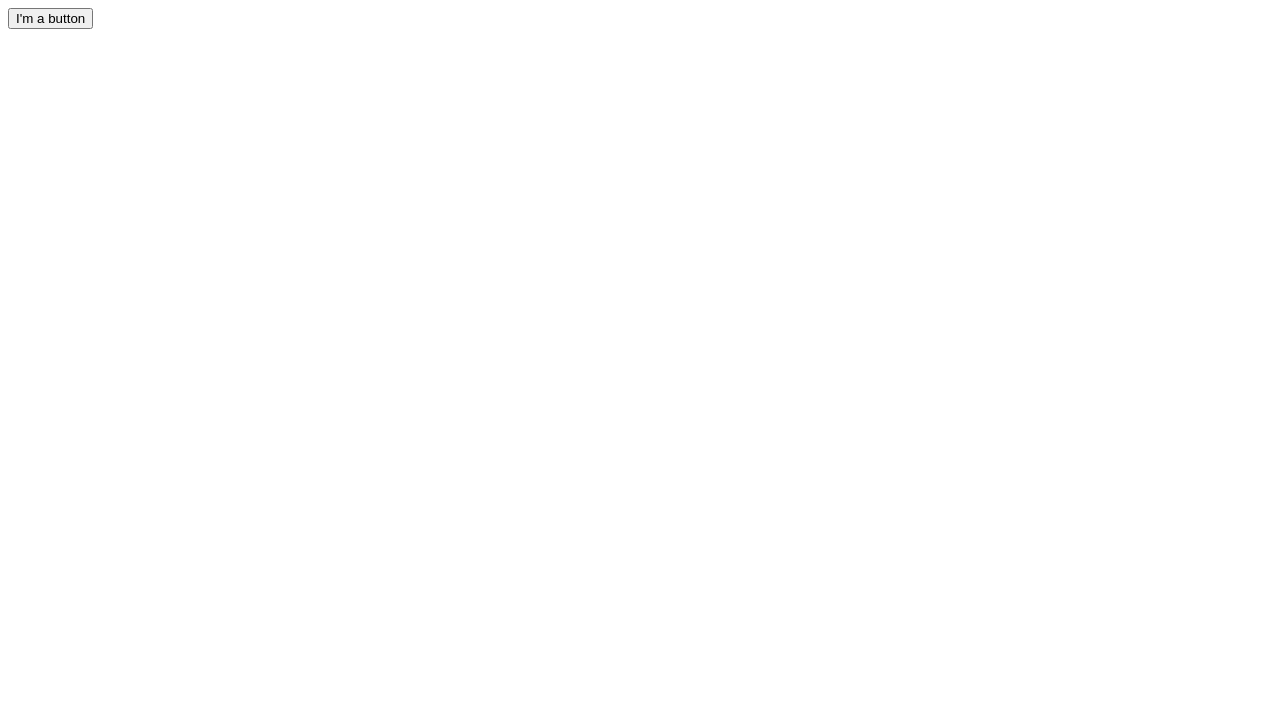
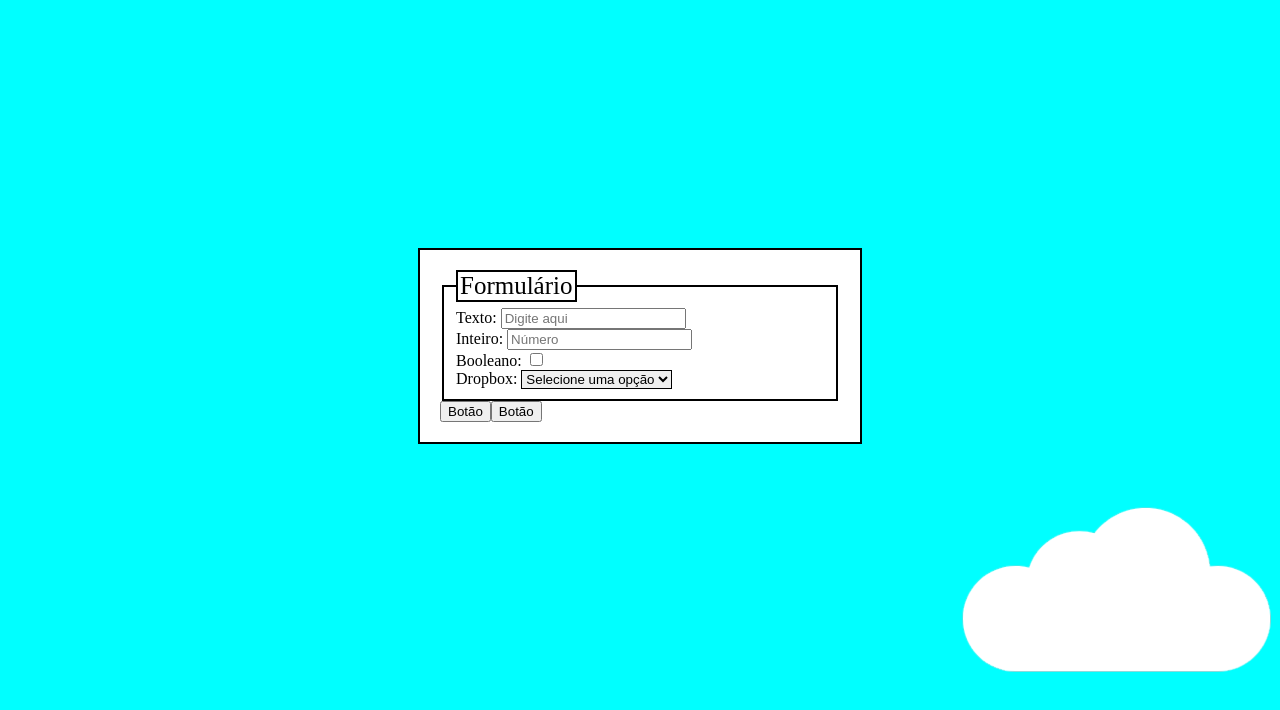
Before and after one commit to Boyuridod/sistema_doacao_yr_react, a React (Create React App) app: page / in a window 1280 px wide. Shown: the top 710 px of the page. Built offline with nearby package versions, Linux system fonts and the light colour scheme.

Commit message:
Formulário com botões indefinidos

```diff
--- /dev/null
+++ b/src/Screen/Formulario/Formulario.css
@@ -0,0 +1,44 @@
+body{
+
+    background-color: aqua;
+    overflow: hidden;            /*Proíbe o usuário de escrolar*/
+
+}
+
+Form{
+
+    border: 2px solid;            /* Adiciona uma borda sólida de 2 pixels na cor preta */
+    padding: 20px;                /* Adiciona um espaçamento interno de 20 pixels para melhorar a aparência */
+    max-width: 400px;             /* Define a largura máxima do formulário */
+    margin: 0 auto;               /* Define margens automáticas nos lados esquerdo e direito para centralizar horizontalmente */
+    margin-top: 30vh;             /* Adiciona um espaço superior para centralizar verticalmente */
+    background-color: white;    /* Deixa o formulário com fundo branco*/
+
+}
+
+fieldset{
+
+    border: 2px solid;
+
+}
+
+legend{
+
+    color: black;
+    border: 2px solid;
+    font-size: 25px;
+
+}
+
+label, select{
+
+    border-color: black;
+
+}
+
+img{
+
+    position: absolute;
+    right: 0;
+
+}
--- /dev/null
+++ b/src/Screen/Formulario/Formulario.tsx
@@ -0,0 +1,36 @@
+import React from "react";
+import "../Formulario/Formulario.css"
+
+function Formulario() {
+    return (
+        <body>
+            <form action="">
+                <fieldset>
+                    <legend>Formulário</legend>
+                    <label htmlFor="">Texto: </label>
+                    <input type="text" name="texto" id="texto" placeholder="Digite aqui" />
+                    <br />
+                    <label htmlFor="inteiro">Inteiro: </label>
+                    <input type="number" id="numero" placeholder="Número" step={1} />
+                    <br />
+                    <label htmlFor="booleano">Booleano: </label>
+                    <input type="checkbox" name="booleano" id="booleano" />
+                    <br />
+                    <label htmlFor="Dropbox">Dropbox: </label>
+                    <select name="Dropbox" id="Dropbox" defaultValue="">
+                        <option value="" hidden>Selecione uma opção</option>
+                        <option value="opcao1">Opção 1</option>
+                        <option value="opcao2">Opção 2</option>
+                        <option value="opcao3">Opção 3</option>
+                        <option value="opcao4">Opção 4</option>
+                    </select>
+                </fieldset>
+                <button>Botão</button>
+                <button>Botão</button>
+            </form>
+            <img src="/Images/Nuvem.png" alt="Nuvem" />
+        </body>
+    )
+}
+
+export default Formulario;
--- a/src/Screen/Inicial.tsx
+++ /dev/null
@@ -1,13 +0,0 @@
-import React from 'react';
-import MyButton from '../Components/Button';
-// import 'inicial.css';
-
-function Inicial() {
-  return (
-    <div>
-      <MyButton />
-    </div>
-  );
-}
-
-export default Inicial;
--- /dev/null
+++ b/src/Screen/Inicial/Inicial.tsx
@@ -0,0 +1,13 @@
+import React from 'react';
+import MyButton from '../../Components/Button/Button.tsx';
+// import 'inicial.css';
+
+function Inicial() {
+  return (
+    <div>
+      <MyButton />
+    </div>
+  );
+}
+
+export default Inicial;
--- a/src/index.tsx
+++ b/src/index.tsx
@@ -1,10 +1,12 @@
 import React from 'react';
 import ReactDOM from 'react-dom';
-import Inicial from './Screen/Inicial';
+// import Inicial from './Screen/Inicial/Inicial.tsx';
+import Formulario from './Screen/Formulario/Formulario.tsx';
 
 ReactDOM.render(
   <React.StrictMode>
-    <Inicial />
+    {/* <Inicial /> */}
+    <Formulario />
   </React.StrictMode>,
   document.getElementById('root')
 );
```
Also changed, not shown: public/Images/Nuvem.png (added), src/Components/Button/Button.tsx (renamed from src/Components/Button.tsx), 1 other file (tests, documents, lock files or other folders).
